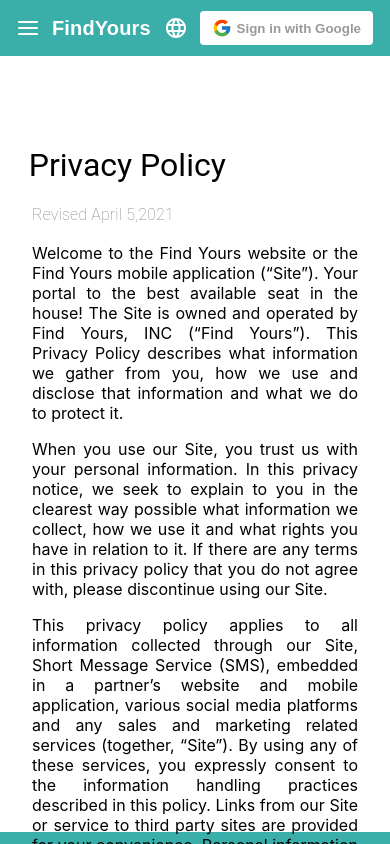
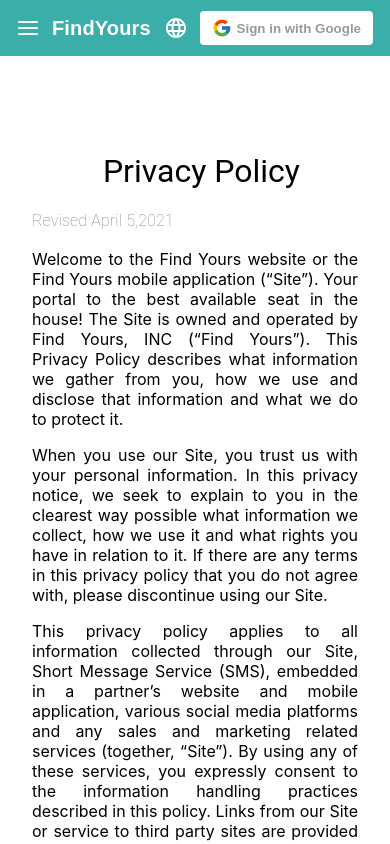
Before and after one commit to ZhinAbubakr/find_yours, a React (Create React App) app: page /PrivacyPolicy in a window 390 px wide. Shown: the top 844 px of the page. Built offline with nearby package versions, Linux system fonts and the light colour scheme.

Commit message:
responsivity of privacy policy is done Fixes #117

```diff
--- a/src/components/PrivacyPolicy/Style.jsx
+++ b/src/components/PrivacyPolicy/Style.jsx
@@ -1,12 +1,6 @@
 import { makeStyles } from "@material-ui/core/styles";
 
 const useStyles = makeStyles((theme) => ({
-  paper: {
-    marginTop: theme.spacing(8),
-    display: "flex",
-    flexDirection: "column",
-    alignItems: "center",
-  },
 
   headCont:{
     textAlign:"justify",
--- a/src/components/PrivacyPolicy/privacyPolicy.jsx
+++ b/src/components/PrivacyPolicy/privacyPolicy.jsx
@@ -1,24 +1,18 @@
 import React from 'react';
 import {Grid,Typography,Container}from '@material-ui/core';
 import {useStyles} from './Style.jsx'
-
 
 
  function privacyPolicy() {
   const classes = useStyles();
 
   return (
-    <Container component="main" maxWidth="md" style={{height: '91vh'}}>
-      <div className={classes.paper}>
-       <Grid container >
+    <Container component="main" maxWidth="md" style={{height: '91vh', marginTop:'150px'}} >
        <Typography   className= { classes.head1} component="h1" variant="h5">
              Privacy Policy
         </Typography>
 
-       </Grid>
-
-
-          <Grid  >
+          <Grid  mb={8}>
             <Grid item xs={12} sm={12} className={classes.headCont}>
             <Typography className={classes.revision} component="p" >
               Revised April 5,2021
@@ -54,12 +48,8 @@ import {useStyles} from './Style.jsx'
             </Grid>
 
           </Grid>
+    </Container>
 
-
-
-      </div>
-
-    </Container>
   );
 }
 
```
